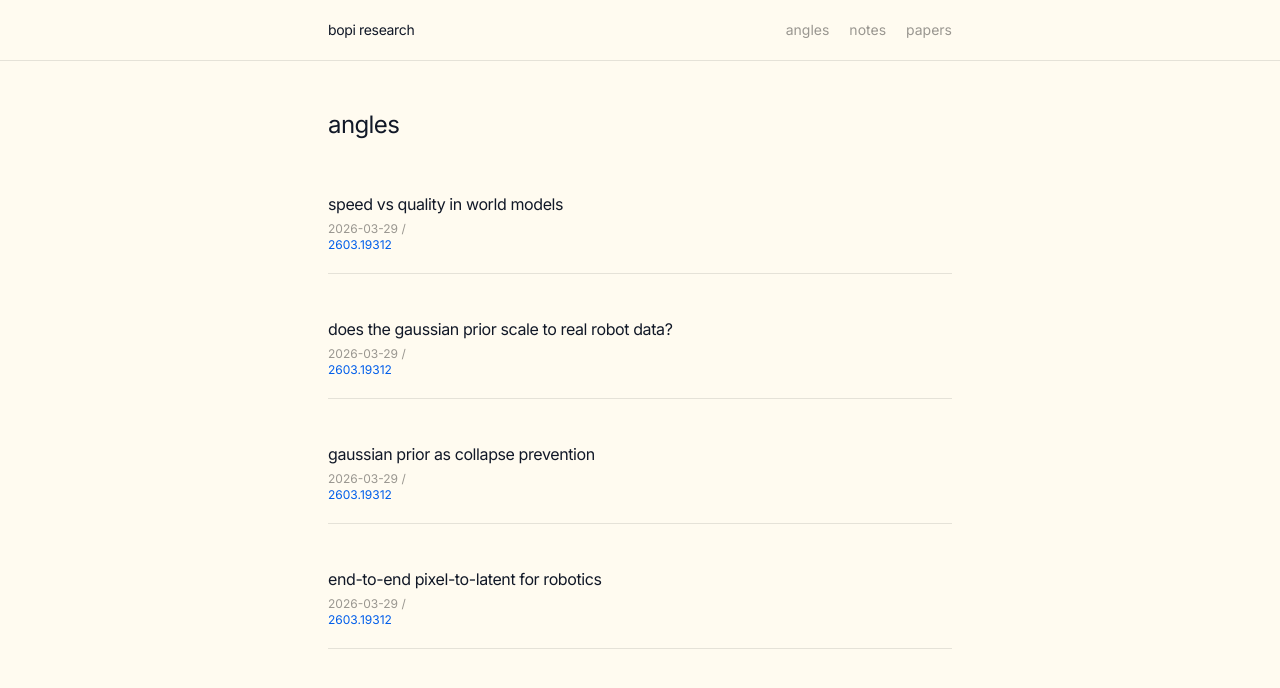
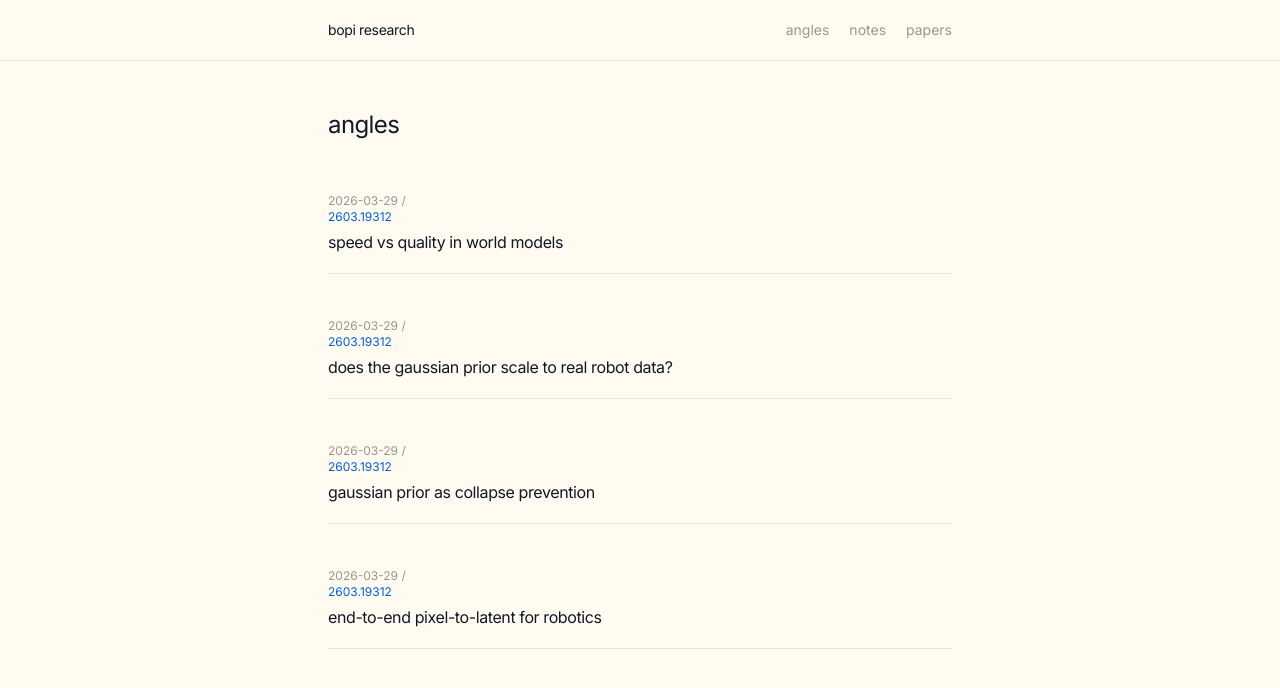
Before and after one commit to bopi-bot/bopi-research, a Jekyll site: the page built from angles.html, in a window 1280 px wide. Shown: the top 688 px of the page. Built offline with Jekyll 4.4.1, drawn with Linux system fonts in a browser that asks for light colours; nearby versions of some CDN libraries.

Commit message:
put metadata on top for notes and angles cards, consistent with papers

```diff
--- a/angles.html
+++ b/angles.html
@@ -14,8 +14,8 @@ permalink: /angles/
 {% for angle in active %}
 <a href="{{ angle.url | relative_url }}" class="block group">
   <div class="py-5 border-b border-black/10">
+    <p class="text-xs text-black/40 mb-1.5">{{ angle.date | date: '%Y-%m-%d' }} / <a href="/bopi-research/papers/{{ angle.source }}/" class="text-bolt hover:opacity-70">{{ angle.source }}</a></p>
     <p class="text-base font-normal lowercase tracking-tight leading-snug group-hover:text-bolt transition-colors">{{ angle.title }}</p>
-    <p class="text-xs text-black/40 mt-1.5">{{ angle.date | date: '%Y-%m-%d' }} / <a href="/bopi-research/papers/{{ angle.source }}/" class="text-bolt hover:opacity-70">{{ angle.source }}</a></p>
   </div>
 </a>
 {% endfor %}
@@ -28,8 +28,8 @@ permalink: /angles/
 {% for angle in archived %}
 <a href="{{ angle.url | relative_url }}" class="block group">
   <div class="py-5 border-b border-black/10">
+    <p class="text-xs text-black/40 mb-1.5">{{ angle.date | date: '%Y-%m-%d' }} / <a href="/bopi-research/papers/{{ angle.source }}/" class="text-bolt hover:opacity-70">{{ angle.source }}</a></p>
     <p class="text-base font-normal lowercase tracking-tight leading-snug group-hover:text-bolt transition-colors">{{ angle.title }}</p>
-    <p class="text-xs text-black/40 mt-1.5">{{ angle.date | date: '%Y-%m-%d' }} / <a href="/bopi-research/papers/{{ angle.source }}/" class="text-bolt hover:opacity-70">{{ angle.source }}</a></p>
   </div>
 </a>
 {% endfor %}
```
